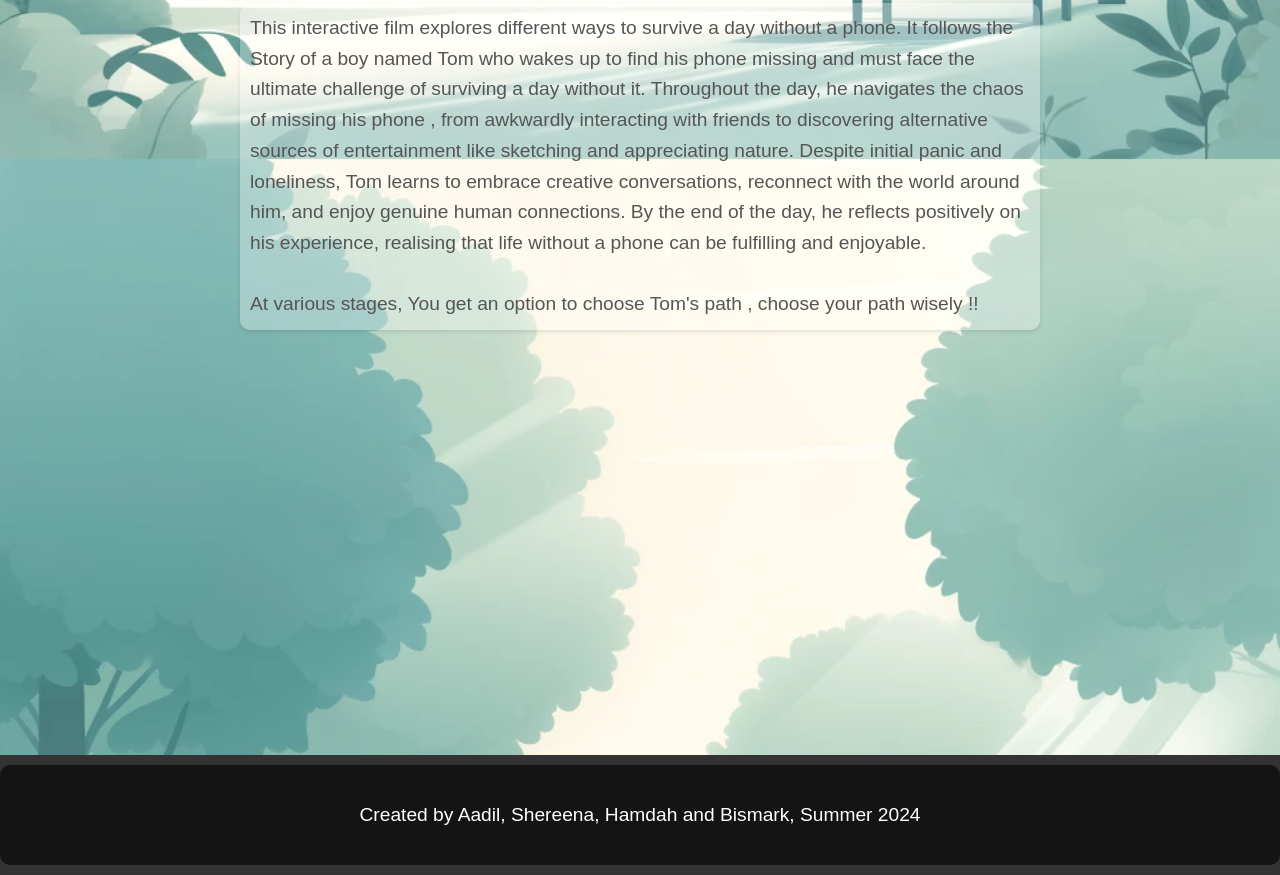
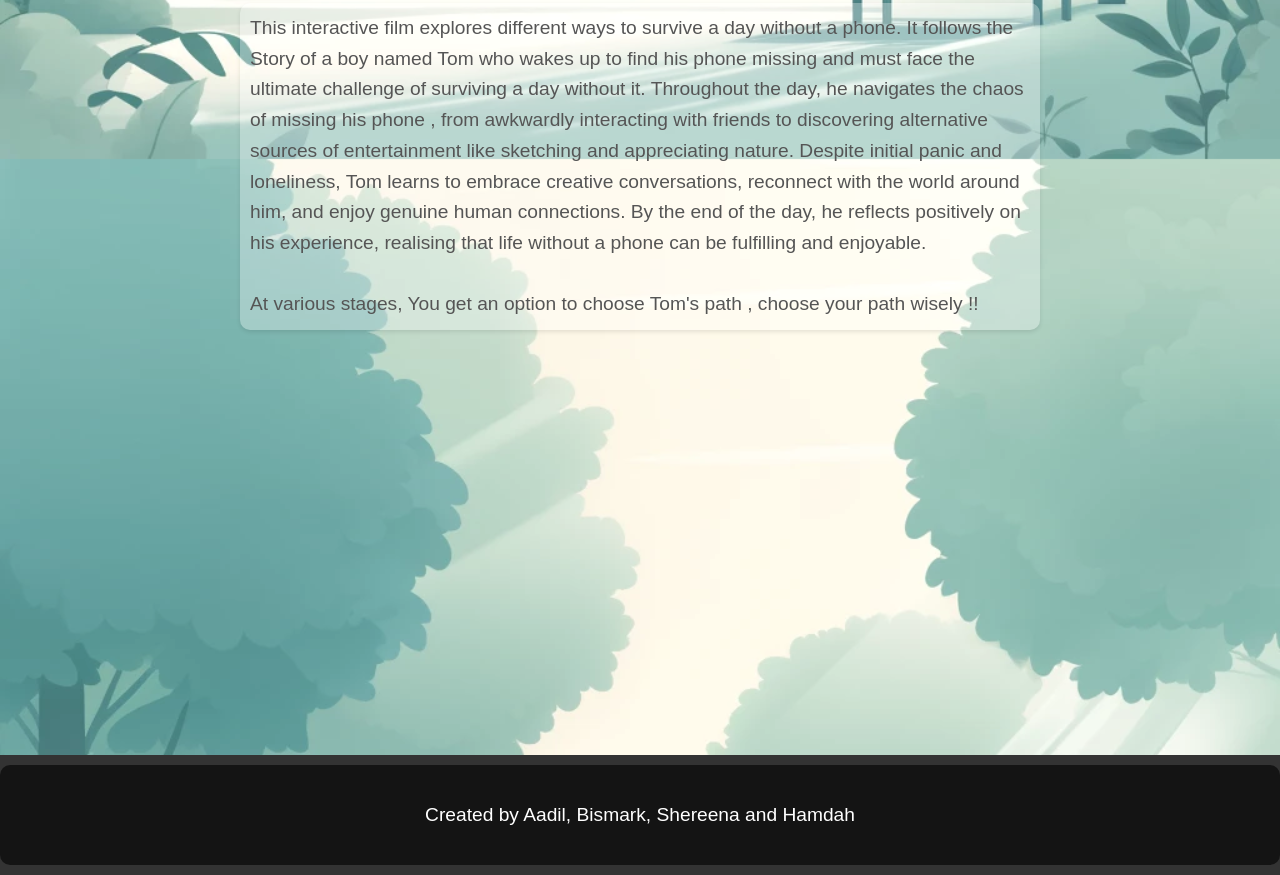
Before and after one commit to Aarz1401/How-To-Survive-a-Day-without-a-Phone--CL-4, a plain HTML site: page index.html in a window 1280 px wide. Shown: the part 1121-1996 px from the top of the page. Drawn offline with Linux system fonts and the light colour scheme.

Commit message:
Update index.html

```diff
--- a/index.html
+++ b/index.html
@@ -72,7 +72,7 @@
     <!--footer-->
     <footer>
         <div id="credits">
-            <p>Created by Aadil, Shereena, Hamdah and Bismark, Summer 2024</p>
+            <p>Created by Aadil, Bismark, Shereena and Hamdah</p>
         <div>
 <!--
 <p class="email-links">
```
